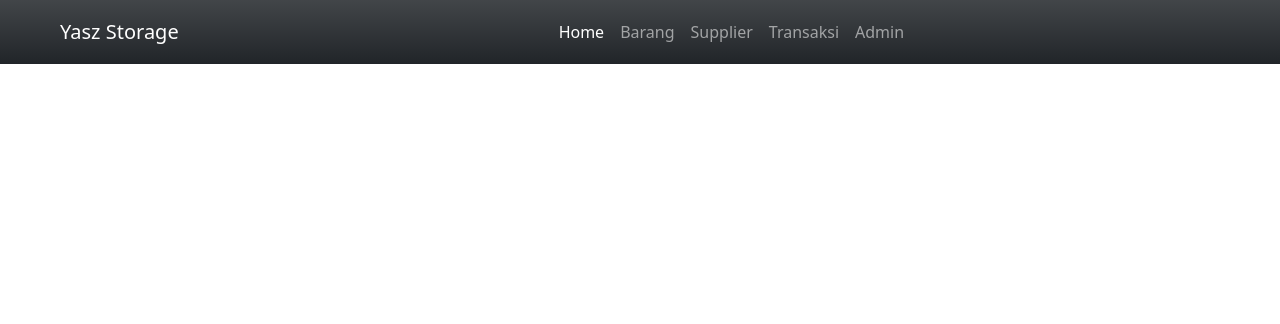
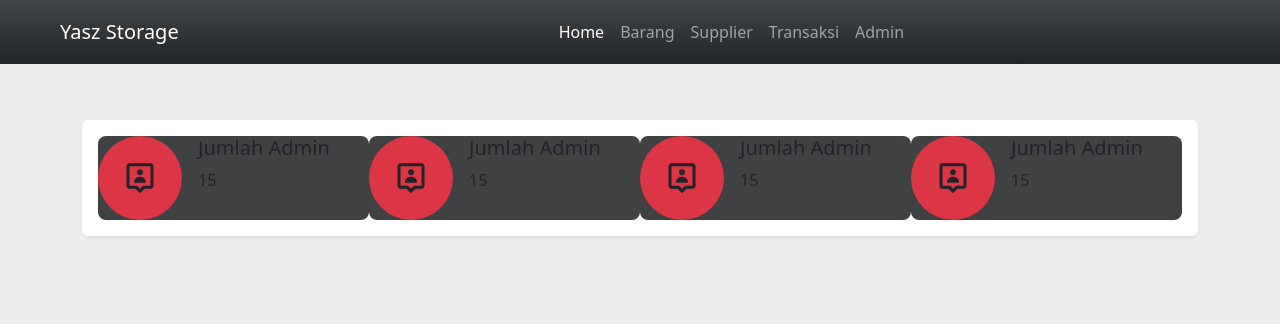
Before and after one commit to iyasz/pwpb_crud, a PHP site: page / in a window 1280 px wide. Shown: the top 324 px of the page. Run offline with PHP 8.4, Linux system fonts and the light colour scheme.

Commit message:
mencoba grid

```diff
--- a/app/style.css
+++ b/app/style.css
@@ -1,5 +1,5 @@
 body {
-    color: #5b626b;
+    background-color: #eeeeee;
 }
 
 .na {
--- a/app/style.php
+++ /dev/null
@@ -1,6 +0,0 @@
-<?php
-
-
-
-
-?>
--- a/index.php
+++ b/index.php
@@ -13,18 +13,32 @@ include "koneksi.php";
   <meta name="viewport" content="width=device-width, initial-scale=1.0">
   <link href="https://cdn.jsdelivr.net/npm/bootstrap@5.2.0/dist/css/bootstrap.min.css" rel="stylesheet" integrity="sha384-gH2yIJqKdNHPEq0n4Mqa/HGKIhSkIHeL5AyhkYV8i59U5AR6csBvApHHNl/vI1Bx" crossorigin="anonymous">
   <link rel="stylesheet" href="assets/css/bootstrap.min.css">
+  <link href='https://unpkg.com/boxicons@2.1.4/css/boxicons.min.css' rel='stylesheet'>
   <link rel="stylesheet" href="app/style.css">
   <title>Home - Yasz Storage Home</title>
 </head>
 
 <body>
   <style>
+    .container {
+      position: relative;
+      top: 120px;
+    }
+
     .na {
       position: fixed;
       top: 0;
       right: 0;
       z-index: 3;
       left: 0;
+    }
+
+    .card {
+      border: none;
+    }
+
+    .bg-pr {
+      background-color: #404142;
     }
   </style>
   <!-- header -->
@@ -41,6 +55,7 @@ include "koneksi.php";
           <a class="nav-link" href="supplier/">Supplier</a>
           <a class="nav-link" href="transaksi/">Transaksi</a>
           <a class="nav-link" href="admin/">Admin</a>
+
         </div>
       </div>
     </div>
@@ -51,9 +66,36 @@ include "koneksi.php";
   <div class="container">
     <div class="row">
       <div class="col-lg-12">
-        <div class="card">
-          <div class="card-body">
-
+        <div class="card shadow-sm">
+          <div class="card-body d-flex">
+            <div class="col-md-3 bg-pr d-flex rounded-3">
+              <i class='bx bx-user-pin p-4 bx-md bg-danger rounded-circle'></i>
+              <div class="ms-3">
+                <h5>Jumlah Admin</h5>
+                <p>15</p>
+              </div>
+            </div>
+            <div class="col-md-3 bg-pr d-flex rounded-3">
+              <i class='bx bx-user-pin p-4 bx-md bg-danger rounded-circle'></i>
+              <div class="ms-3">
+                <h5>Jumlah Admin</h5>
+                <p>15</p>
+              </div>
+            </div>
+            <div class="col-md-3 bg-pr d-flex rounded-3">
+              <i class='bx bx-user-pin p-4 bx-md bg-danger rounded-circle'></i>
+              <div class="ms-3">
+                <h5>Jumlah Admin</h5>
+                <p>15</p>
+              </div>
+            </div>
+            <div class="col-md-3 bg-pr d-flex rounded-3">
+              <i class='bx bx-user-pin p-4 bx-md bg-danger rounded-circle'></i>
+              <div class="ms-3">
+                <h5>Jumlah Admin</h5>
+                <p>15</p>
+              </div>
+            </div>
           </div>
         </div>
       </div>
```
